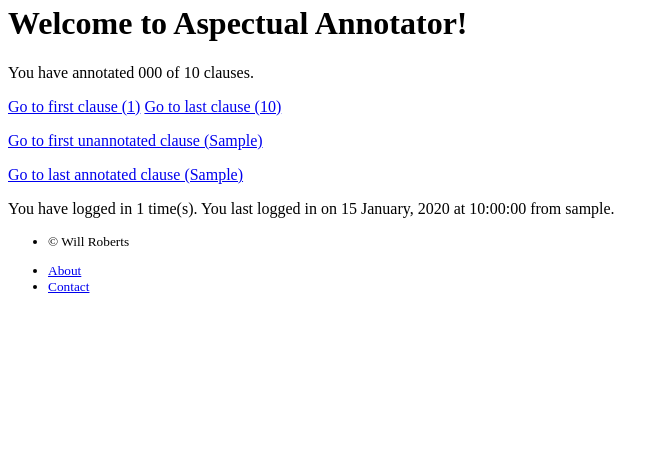
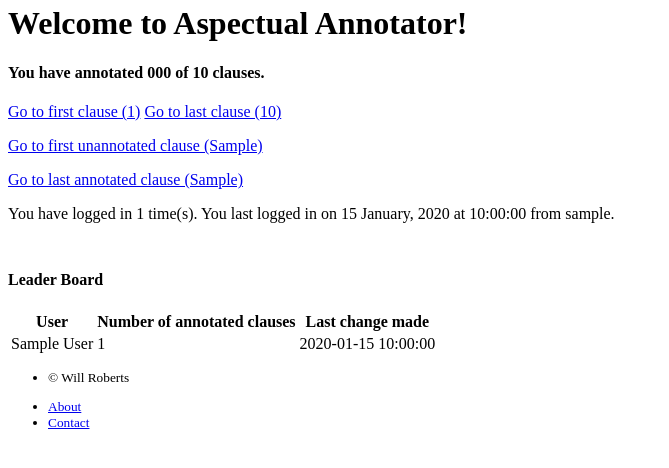
Before and after one commit to wroberts/annotator, a Flask app: template annotator/templates/users/dashboard.html in a window 1280 px wide. Shown: the part 149-617 px from the top of the page, without its empty margins (0-669 px from the left). Run offline with Flask 2, Linux system fonts and the light colour scheme; a user stored in the database is signed in; tables that the repository leaves empty hold one stand-in row (values such as "Sample post"); the template is opened without the code that fills it: most values are stand-ins (such as "Sample title", 1, 10 or a date in 2020).

Commit message:
dashboard: show leader board

```diff
--- a/annotator/templates/users/dashboard.html
+++ b/annotator/templates/users/dashboard.html
@@ -4,8 +4,8 @@
 <div class="body-content">
   <h1>Welcome to Aspectual Annotator!</h1>
 
-  <p>You have annotated {{ number_annotated_clauses }} of
-    {{ number_total_clauses }} clauses.</p>
+  <h4>You have annotated {{ number_annotated_clauses }} of
+    {{ number_total_clauses }} clauses.</h4>
 
   {% if number_total_clauses %}
   <p>
@@ -35,6 +35,28 @@
     %Y at %H:%M:%S') }} from {{
     current_user.last_login_ip }}.</p>
 
+  {% if user_info %}
+  <h4 style="margin-top: 3em;">Leader Board</h4>
+  <table class="table">
+    <thead>
+      <tr>
+        <th>User</th>
+        <th>Number of annotated clauses</th>
+        <th>Last change made</th>
+      </tr>
+    </thead>
+    <tbody>
+      {% for row in user_info %}
+      <tr>
+        <td>{{ row.user.full_name }}</td>
+        <td>{{ row.num_annotated_clauses }}</td>
+        <td>{{ row.last_annotation_date }}</td>
+      </tr>
+      {% endfor %}
+    </tbody>
+  </table>
+  {% endif %}
+
   <!--
   <div class="row">
     <div class="col-lg-4">
```
Also changed, not shown: annotator/annotations/views.py (+17 -1 lines).
